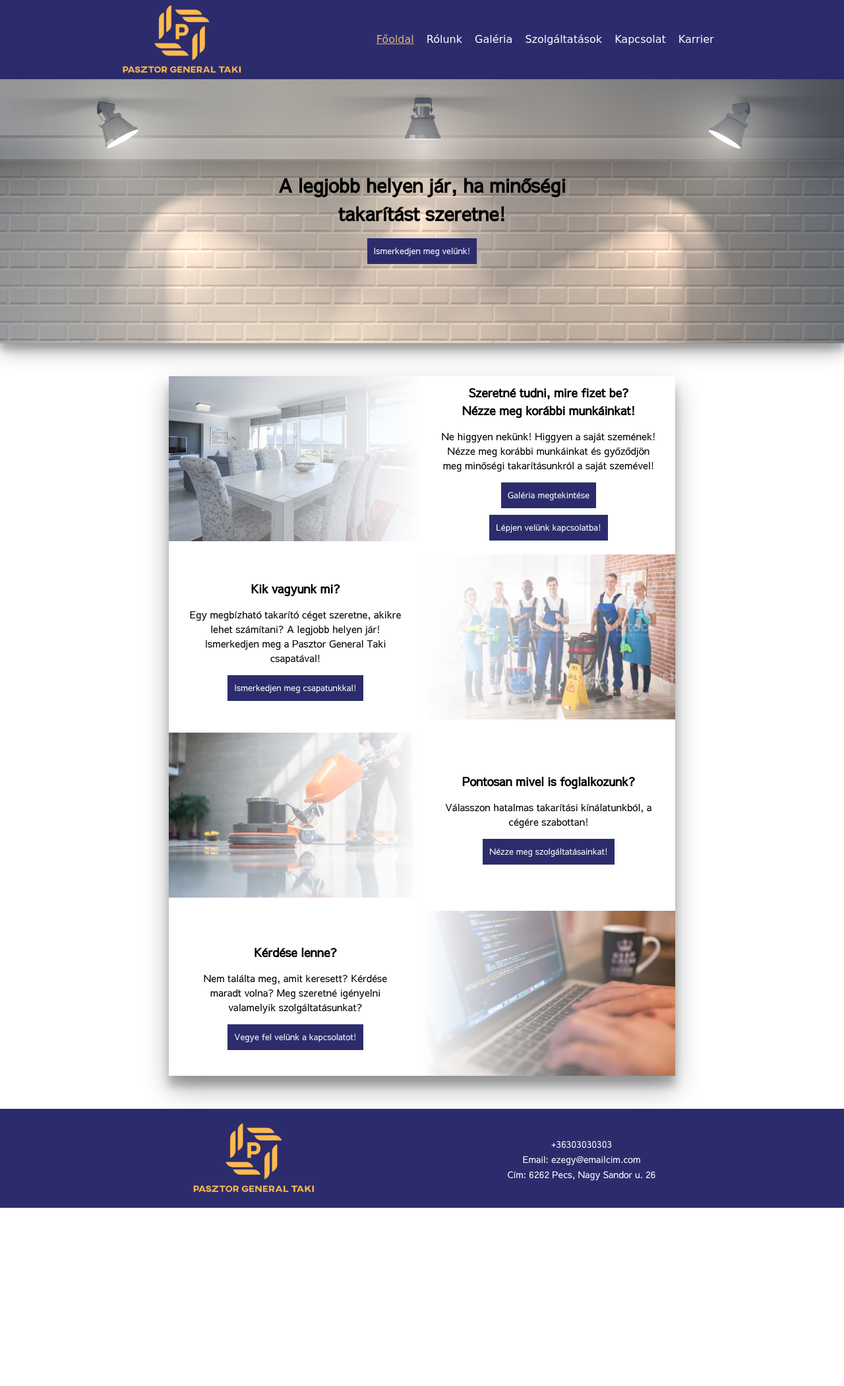
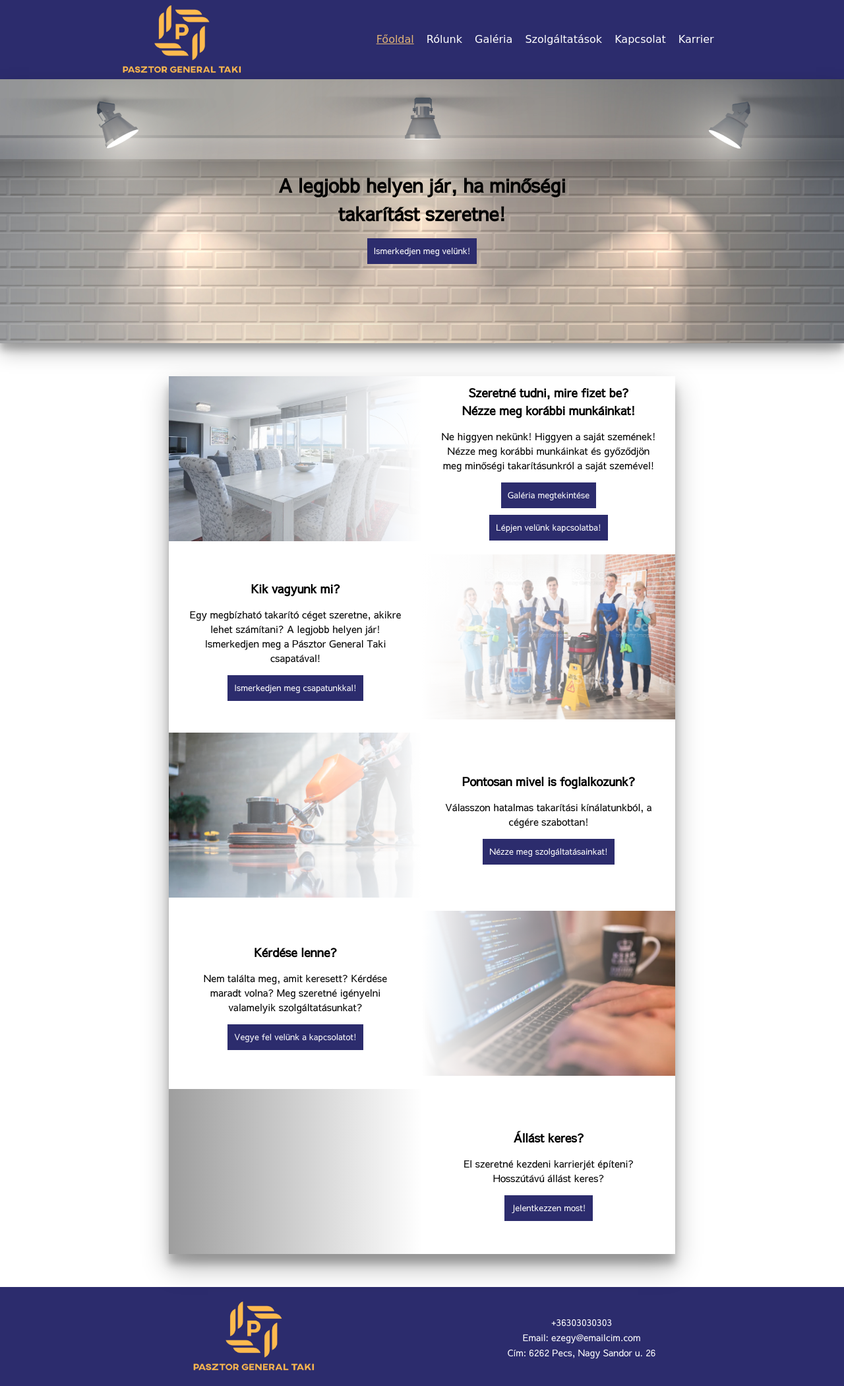
Before and after one commit to 99SchmidtAdrian/pasztorgeneral, a PHP site: page / in a window 1280 px wide. Shown: the whole page at 66% size. Before the commit the page ends 1830 px from the top, so only its background shows below. Run offline with PHP 8.4, Linux system fonts and the light colour scheme; some web fonts are replaced; grey boxes are pictures that could not be loaded.

Commit message:
head fix

```diff
--- a/index.php
+++ b/index.php
@@ -4,23 +4,22 @@
 <head>
   <meta charset="UTF-8" />
   <meta name="viewport" content="width=device-width, initial-scale=1.0" />
-  <meta name="title" content="PASZTOR GENERAL KFT - A takarító cég">
-  <meta name="description"3
-    content="Ha takarító céget keres Budapesten, jó helyen jár! Budapest egyik leújabb és egyben egyik legjobb takarító cége csak arra vár, hogy ön felkeresse!">
+  <meta name="title" content="PÁSZTOR GENERAL TAKI - A takarító cég">
+  <meta name="description"
+    content="Ha takarító céget keres Budapesten, jó helyen jár! Budapest egyik legújabb és egyben egyik legjobb takarító cége csak arra vár, hogy ön felkeresse!">
   <meta name="keywords"
-    content="budapest,takarító,takarítás,pasztor general,takarító cég,olcsó,egyszeri takarítás,általános takarítás,profi takarítás,legjobb takarító cég">
+    content="budapest,takarító,takarítás,pásztor general,takarító cég,olcsó,egyszeri takarítás,általános takarítás,profi takarítás,legjobb takarító cég">
   <meta name="robots" content="index, follow">
   <meta http-equiv="Content-Type" content="text/html; charset=utf-8">
   <meta name="language" content="Hungarian">
   <meta name="revisit-after" content="1 days">
-  <meta name="author" content="Schmidt Adrián">
-  <title>PASZTOR GENERAL KFT - A takarító cég</title>
+  <meta name="author" content="Schmidt Adrián - 99schmidt.adrian@gmail.com">
+  <title>PÁSZTOR GENERAL TAKI - A takarító cég</title>
   <link rel="preconnect" href="https://fonts.googleapis.com" />
   <link rel="preconnect" href="https://fonts.gstatic.com" crossorigin />
   <link href="https://fonts.googleapis.com/css2?family=Sawarabi+Gothic&display=swap" rel="stylesheet" />
   <link href="https://fonts.googleapis.com/css2?family=Prosto+One&display=swap" rel="stylesheet" />
   <link rel="stylesheet" href="./static/css/index.css" />
-  <link rel="stylesheet" href="https://fonts.googleapis.com/icon?family=Material+Icons" />
   <link rel="icon" href="./static/images/title_logo.png" type="image/icon type" />
 </head>
 
@@ -52,7 +51,7 @@
         <div class="proposer__content">
           <h2 class="proposer__title">Kik vagyunk mi?</h2>
           <p class="proposer_paragraph">Egy megbízható takarító céget szeretne, akikre lehet számítani? A legjobb helyen
-            jár! Ismerkedjen meg a Pasztor General Taki csapatával!</p>
+            jár! Ismerkedjen meg a Pásztor General Taki csapatával!</p>
           <div class="proposer__buttons-main">
             <a href="./galeria.php" class="proposer__button">Ismerkedjen meg csapatunkkal!</a>
           </div>
@@ -81,6 +80,17 @@
           </div>
         </div>
       </div>
+      <div class="proposer__main">
+        <img src="./static/images/carrier.jpg" class="proposer__image" alt="Kézfogás - Jelentkezés munkára">
+        <div class="proposer__fade-left"></div>
+        <div class="proposer__content">
+          <h2 class="proposer__title">Állást keres?</h2>
+          <p class="proposer_paragraph">El szeretné kezdeni karrierjét építeni?<br />Hosszútávú állást keres?</p>
+          <div class="proposer__buttons-main">
+            <a href="./karrier.php" class="proposer__button">Jelentkezzen most!</a>
+          </div>
+        </div>
+      </div>
     </div>
     <!-- content div end -->
     <?php require_once './components/footer.php' ?>
```
